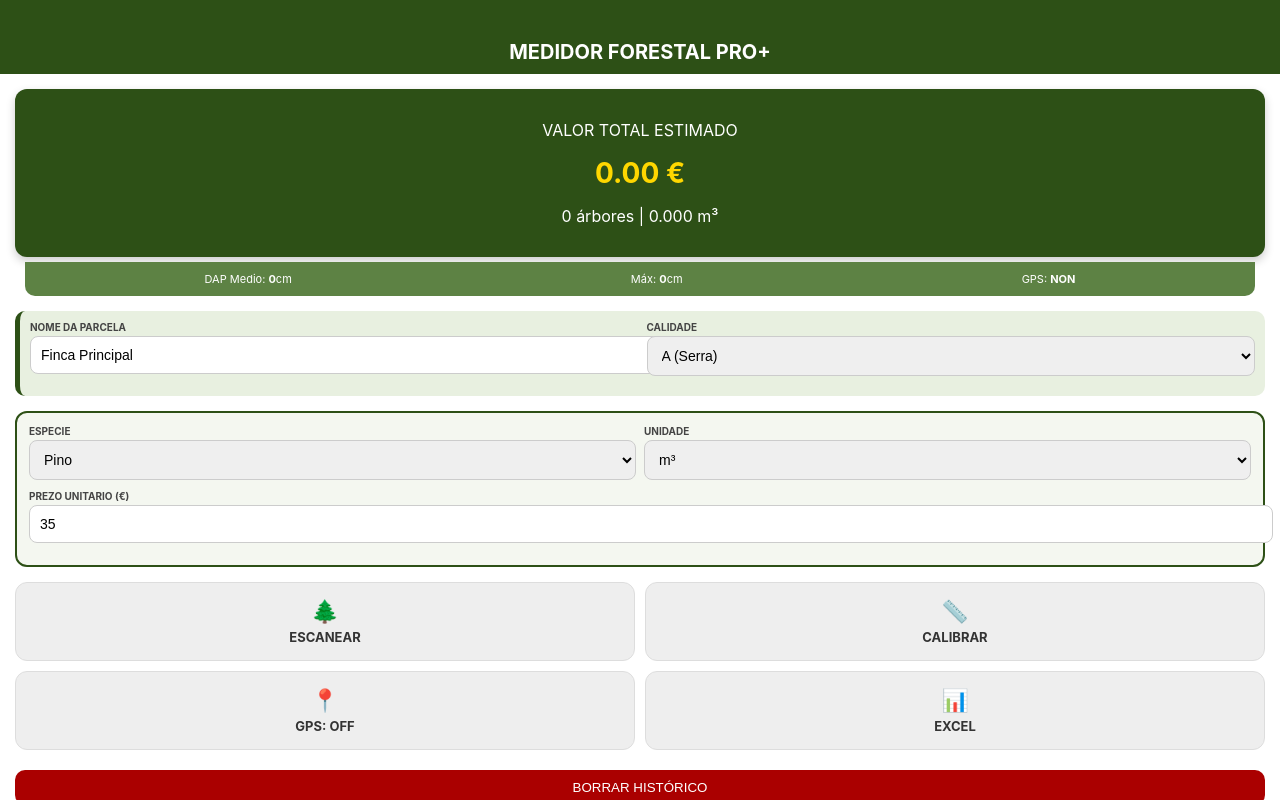
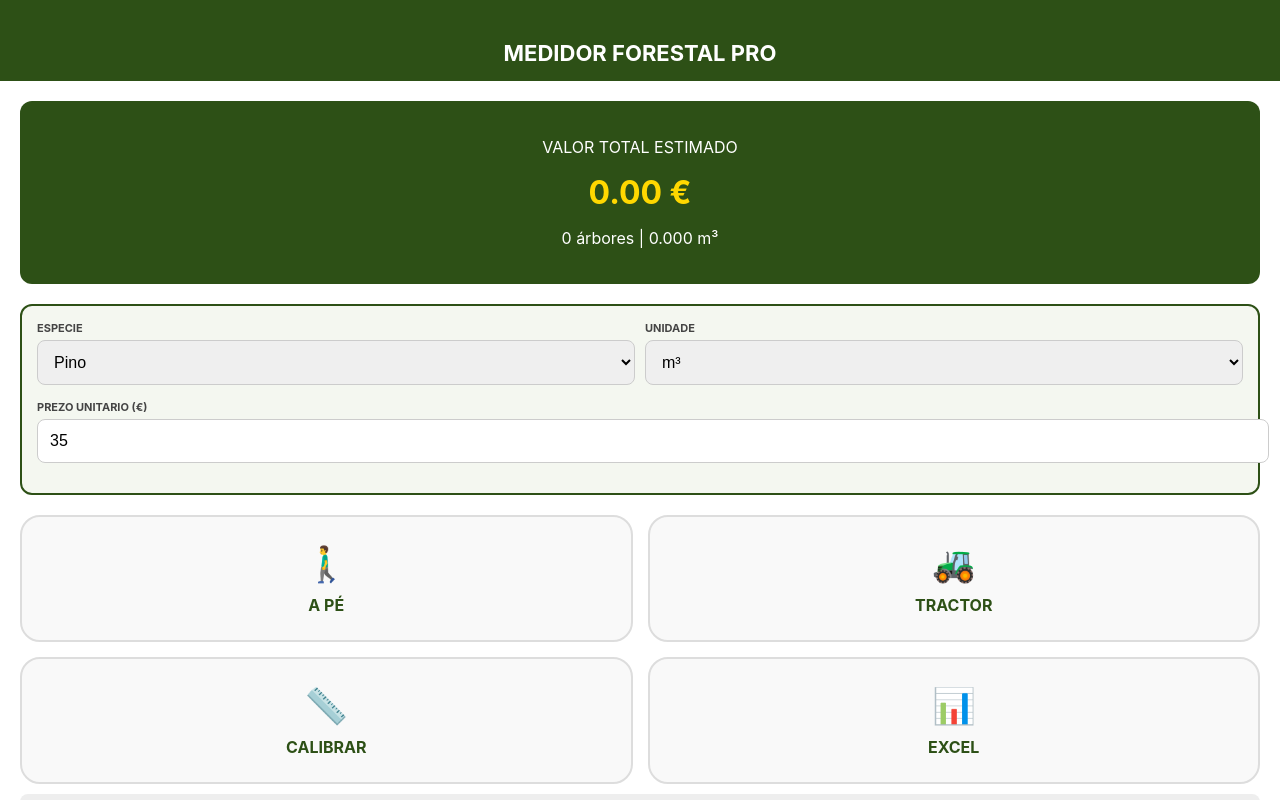
Before and after one commit to jamanteiga/ForestMeasure, a plain HTML site: page index.html in a window 1280 px wide. Drawn offline with Linux system fonts and the light colour scheme.

Commit message:
Add files via upload

```diff
--- a/index.html
+++ b/index.html
@@ -3,90 +3,62 @@
 <head>
     <meta charset="UTF-8">
     <meta name="viewport" content="width=device-width, initial-scale=1.0, viewport-fit=cover">
-    <title>Medidor Forestal Pro + Plus</title>
+    <title>Medidor Forestal Pro</title>
 
     <script src="https://cdn.sheetjs.com/xlsx-0.20.0/package/dist/xlsx.full.min.js"></script>
 
     <style>
-        :root { --primary: #2d5016; --bg: #ffffff; --accent: #ffd700; --sec: #5d8244; }
+        :root { --primary: #2d5016; --bg: #ffffff; --accent: #ffd700; }
         body { font-family: -apple-system, sans-serif; background: var(--bg); margin: 0; overflow: hidden; height: 100vh; color: #333; }
 
-        .header { background: var(--primary); color: white; padding: 40px 15px 10px; text-align: center; }
-        .header h1 { margin: 0; font-size: 20px; text-transform: uppercase; }
+        .header { background: var(--primary); color: white; padding: 40px 15px 15px; text-align: center; }
+        .header h1 { margin: 0; font-size: 22px; text-transform: uppercase; }
 
         .screen { display: none; width: 100%; height: 100%; flex-direction: column; }
         .screen.active { display: flex; }
-        .content { padding: 15px; flex: 1; overflow-y: auto; padding-bottom: 80px; }
+        .content { padding: 20px; flex: 1; overflow-y: auto; padding-bottom: 100px; }
 
-        /* MARCADOR PRINCIPAL */
-        .total-display { background: var(--primary); color: white; padding: 15px; border-radius: 12px; text-align: center; margin-bottom: 15px; box-shadow: 0 4px 10px rgba(0,0,0,0.2); }
-        .total-display h2 { margin: 0; font-size: 28px; color: var(--accent); }
-
-        /* NOVO: PANEL DE ESTATÍSTICAS RÁPIDAS */
-        .stats-bar { display: flex; justify-content: space-around; background: var(--sec); margin: -10px 10px 15px; padding: 10px; border-radius: 0 0 10px 10px; color: white; font-size: 11px; }
+        /* MARCADOR DE CARTOS */
+        .total-display { background: var(--primary); color: white; padding: 20px; border-radius: 12px; text-align: center; margin-bottom: 20px; }
+        .total-display h2 { margin: 0; font-size: 32px; color: var(--accent); }
 
         /* CONFIGURACIÓN */
-        .config-box { background: #f4f7f0; padding: 12px; border-radius: 12px; border: 2px solid #2d5016; margin-bottom: 15px; }
-        .row { display: flex; gap: 8px; margin-bottom: 10px; }
+        .config-box { background: #f4f7f0; padding: 15px; border-radius: 12px; border: 2px solid #2d5016; margin-bottom: 20px; }
+        .row { display: flex; gap: 10px; margin-bottom: 15px; }
         .col { flex: 1; }
-        label { font-size: 10px; font-weight: bold; color: #444; display: block; margin-bottom: 3px; }
-        select, input { width: 100%; padding: 10px; border-radius: 8px; border: 1px solid #ccc; font-size: 14px; }
+        label { font-size: 11px; font-weight: bold; color: #444; display: block; margin-bottom: 5px; }
+        select, input { width: 100%; padding: 12px; border-radius: 8px; border: 1px solid #ccc; font-size: 16px; }
 
-        /* NOVO: SELECTOR DE CALIDADE E PARCELA */
-        .extra-tools { background: #e8f0e0; padding: 10px; border-radius: 10px; margin-bottom: 15px; border-left: 5px solid var(--primary); }
+        /* BOTÓNS PRINCIPAIS (OS QUE QUERES) */
+        .menu-grid { display: grid; grid-template-columns: 1fr 1fr; gap: 15px; }
+        .menu-item { background: #f9f9f9; border: 2px solid #ddd; border-radius: 20px; padding: 25px 10px; text-align: center; cursor: pointer; }
+        .menu-item:active { background: #eee; }
+        .icon { font-size: 35px; display: block; margin-bottom: 10px; }
+        .menu-item b { font-size: 16px; color: var(--primary); }
 
-        /* BOTÓNS */
-        .grid { display: grid; grid-template-columns: 1fr 1fr; gap: 10px; }
-        .card { background: #eee; border-radius: 12px; padding: 15px 5px; text-align: center; font-weight: bold; cursor: pointer; font-size: 13px; border: 1px solid #ddd; }
-        .icon { font-size: 22px; display: block; margin-bottom: 5px; }
-
-        /* VISOR CÁMARA (INTACTO) */
+        /* VISOR CÁMARA */
         .visor-cont { flex: 1; position: relative; background: #000; }
         video { width: 100%; height: 100%; object-fit: cover; }
-        .linea { position: absolute; width: 60px; height: 80%; top: 10%; border-left: 5px solid red; cursor: pointer; z-index: 10; transform: translateX(-50%); background: rgba(255,0,0,0.1); }
+        .linea { position: absolute; width: 50px; height: 80%; top: 10%; border-left: 5px solid red; cursor: pointer; z-index: 10; transform: translateX(-50%); background: rgba(255,0,0,0.1); }
         .reticula { position: absolute; top: 50%; left: 50%; transform: translate(-50%, -50%); width: 140px; height: 200px; border: 3px solid rgba(255,255,255,0.4); border-radius: 15px; pointer-events: none; }
-        .reticula.scan { border-color: #00ff00; background: rgba(0,255,0,0.2); }
-
-        /* NOVO: SENSOR DE ALTURA (UI) */
-        .height-ui { position: absolute; top: 20px; right: 20px; background: rgba(0,0,0,0.6); color: white; padding: 10px; border-radius: 10px; font-size: 12px; text-align: center; }
+        .reticula.scan { border-color: #00ff00; background: rgba(0,255,0,0.1); }
 
         .btn-ui { position: absolute; bottom: 30px; left: 20px; right: 20px; background: rgba(255,255,255,0.9); padding: 15px; border-radius: 15px; text-align: center; }
         .btn-main { background: var(--primary); color: white; padding: 15px; border: none; border-radius: 10px; width: 100%; font-weight: bold; }
+
+        .extra-stats { font-size: 12px; margin-top: 10px; color: #666; display: flex; justify-content: space-around; background: #eee; padding: 10px; border-radius: 8px; }
     </style>
 </head>
 <body>
 
     <section id="home" class="screen active">
-        <div class="header"><h1>Medidor Forestal Pro+</h1></div>
+        <div class="header"><h1>Medidor Forestal Pro</h1></div>
         <div class="content">
 
             <div class="total-display">
                 <p>VALOR TOTAL ESTIMADO</p>
                 <h2 id="display-euros">0.00 €</h2>
                 <p><span id="display-count">0</span> árbores | <span id="display-vol">0.000</span> <span id="lbl-uni">m³</span></p>
-            </div>
-
-            <div class="stats-bar">
-                <div>DAP Medio: <b id="stat-dap">0</b>cm</div>
-                <div>Máx: <b id="stat-max">0</b>cm</div>
-                <div>GPS: <b id="stat-gps">NON</b></div>
-            </div>
-
-            <div class="extra-tools">
-                <div class="row">
-                    <div class="col">
-                        <label>NOME DA PARCELA</label>
-                        <input type="text" id="parcela-nome" value="Finca Principal">
-                    </div>
-                    <div class="col">
-                        <label>CALIDADE</label>
-                        <select id="calidade">
-                            <option value="A (Serra)">A (Serra)</option>
-                            <option value="B (Pau)">B (Pau)</option>
-                            <option value="C (Triturar)">C (Triturar)</option>
-                        </select>
-                    </div>
-                </div>
             </div>
 
             <div class="config-box">
@@ -115,24 +87,26 @@
                 </div>
             </div>
 
-            <div class="grid">
-                <div class="card" onclick="abrirCamara('medir')"><span class="icon">🌲</span>ESCANEAR</div>
-                <div class="card" onclick="abrirCamara('calib')"><span class="icon">📏</span>CALIBRAR</div>
-                <div class="card" onclick="toggleGPS()"><span class="icon">📍</span>GPS: <span id="gps-status">OFF</span></div>
-                <div class="card" onclick="exportar()"><span class="icon">📊</span>EXCEL</div>
+            <div class="menu-grid">
+                <div class="menu-item" onclick="abrirCamara('medir')"><span class="icon">🚶‍♂️</span><b>A PÉ</b></div>
+                <div class="menu-item" onclick="abrirCamara('medir')"><span class="icon">🚜</span><b>TRACTOR</b></div>
+                <div class="menu-item" onclick="abrirCamara('calib')"><span class="icon">📏</span><b>CALIBRAR</b></div>
+                <div class="menu-item" onclick="exportar()"><span class="icon">📊</span><b>EXCEL</b></div>
             </div>
 
-            <button onclick="limpar()" style="margin-top:20px; background:#aa0000; color:white; border:none; padding:10px; width:100%; border-radius:10px;">BORRAR HISTÓRICO</button>
+            <div class="extra-stats">
+                <span>DAP Medio: <b id="stat-dap">0</b>cm</span>
+                <span>Máx: <b id="stat-max">0</b>cm</span>
+                <span onclick="toggleGPS()" style="color:blue; text-decoration:underline;">GPS: <b id="gps-status">OFF</b></span>
+            </div>
+
+            <button onclick="limpar()" style="margin-top:20px; background:#aa0000; color:white; border:none; padding:12px; width:100%; border-radius:10px;">BORRAR TODO</button>
         </div>
     </section>
 
     <section id="cam-screen" class="screen">
         <div class="visor-cont">
             <video id="video" autoplay playsinline></video>
-
-            <div class="height-ui" id="height-ui" style="display:none;">
-                ALTURA ESTIMADA<br><b style="font-size:18px;">14.5 m</b>
-            </div>
 
             <div id="calib-ui" style="display:none;">
                 <div id="L1" class="linea" style="left: 30%;" onclick="moverLinha('L1')"></div>
@@ -151,24 +125,26 @@
     </section>
 
     <script>
-        let inventario = JSON.parse(localStorage.getItem('forest_v5_data')) || [];
-        let factorCalibracion = parseFloat(localStorage.getItem('forest_v5_factor')) || 1.0;
+        let inventario = JSON.parse(localStorage.getItem('madeira_data_v6')) || [];
+        let factorCalibracion = parseFloat(localStorage.getItem('madeira_factor_v6')) || 1.0;
         let gpsActivo = false;
-        let coords = { lat: "N/A", lon: "N/A" };
+        let coords = { lat: "-", lon: "-" };
         let stream = null;
         let pL1 = 30, pL2 = 70;
         let modoActual = '';
 
+        function cambiarUnidade() {
+            document.getElementById('lbl-uni').innerText = document.getElementById('unidade').value === 'm3' ? 'm³' : 'tn';
+            actualizarMarcador();
+        }
+
         function toggleGPS() {
             gpsActivo = !gpsActivo;
             document.getElementById('gps-status').innerText = gpsActivo ? "ON" : "OFF";
-            document.getElementById('stat-gps').innerText = gpsActivo ? "SI" : "NON";
-            if(gpsActivo) {
-                navigator.geolocation.watchPosition(p => {
-                    coords.lat = p.coords.latitude.toFixed(6);
-                    coords.lon = p.coords.longitude.toFixed(6);
-                });
-            }
+            if(gpsActivo) navigator.geolocation.getCurrentPosition(p => {
+                coords.lat = p.coords.latitude.toFixed(6);
+                coords.lon = p.coords.longitude.toFixed(6);
+            });
         }
 
         async function abrirCamara(modo) {
@@ -177,19 +153,18 @@
             document.getElementById('cam-screen').classList.add('active');
             document.getElementById('calib-ui').style.display = modo === 'calib' ? 'block' : 'none';
             document.getElementById('medir-ui').style.display = modo === 'medir' ? 'block' : 'none';
-            document.getElementById('height-ui').style.display = modo === 'medir' ? 'block' : 'none';
 
             try {
                 stream = await navigator.mediaDevices.getUserMedia({ video: { facingMode: 'environment' } });
                 document.getElementById('video').srcObject = stream;
                 if(modo === 'medir') motorMedicion();
-            } catch (err) { alert("Erro cámara"); pecharCamara(); }
+            } catch (err) { alert("Erro de cámara"); pecharCamara(); }
         }
 
         function pecharCamara() {
             if(modoActual === 'calib') {
                 factorCalibracion = 300 / Math.abs(pL2 - pL1);
-                localStorage.setItem('forest_v5_factor', factorCalibracion);
+                localStorage.setItem('madeira_factor_v6', factorCalibracion);
             }
             if(stream) stream.getTracks().forEach(t => t.stop());
             document.getElementById('cam-screen').classList.remove('active');
@@ -214,32 +189,28 @@
         function rexistrarArbore() {
             const ret = document.getElementById('reticula');
             ret.classList.add('scan');
-
-            let dap = ((12 + Math.random() * 25) * factorCalibracion / 10).toFixed(1);
+            let dap = ((15 + Math.random() * 20) * factorCalibracion / 10).toFixed(1);
             let prezoUni = parseFloat(document.getElementById('prezo-unidade').value);
             let vol = (0.000075 * Math.pow(dap, 2.4)).toFixed(3);
 
             inventario.push({
-                parcela: document.getElementById('parcela-nome').value,
                 especie: document.getElementById('tipo-madeira').value,
-                calidade: document.getElementById('calidade').value,
                 dap: dap,
                 vol: vol,
-                prezo: (vol * prezoUni).toFixed(2),
-                lat: coords.lat,
-                lon: coords.lon,
-                data: new Date().toLocaleString()
+                valor: (vol * prezoUni).toFixed(2),
+                lat: coords.lat, lon: coords.lon,
+                hora: new Date().toLocaleTimeString()
             });
 
-            document.getElementById('info-envivo').innerText = dap + "cm | +" + (vol * prezoUni).toFixed(2) + "€";
-            localStorage.setItem('forest_v5_data', JSON.stringify(inventario));
-            setTimeout(() => { ret.classList.remove('scan'); }, 800);
+            document.getElementById('info-envivo').innerText = "+" + (vol * prezoUni).toFixed(2) + " €";
+            localStorage.setItem('madeira_data_v6', JSON.stringify(inventario));
+            setTimeout(() => { ret.classList.remove('scan'); }, 1000);
         }
 
         function actualizarMarcador() {
             let eur = 0, vol = 0, daps = 0, max = 0;
             inventario.forEach(i => {
-                eur += parseFloat(i.prezo);
+                eur += parseFloat(i.valor);
                 vol += parseFloat(i.vol);
                 daps += parseFloat(i.dap);
                 if(parseFloat(i.dap) > max) max = parseFloat(i.dap);
@@ -254,11 +225,11 @@
         function exportar() {
             const ws = XLSX.utils.json_to_sheet(inventario);
             const wb = XLSX.utils.book_new();
-            XLSX.utils.book_append_sheet(wb, ws, "Inventario");
-            XLSX.writeFile(wb, "Informe_Monte_Completo.xlsx");
+            XLSX.utils.book_append_sheet(wb, ws, "Finca");
+            XLSX.writeFile(wb, "Inventario_Monte.xlsx");
         }
 
-        function limpar() { if(confirm("Borrar todo?")) { inventario = []; localStorage.removeItem('forest_v5_data'); actualizarMarcador(); } }
+        function limpar() { if(confirm("Borrar todo?")) { inventario = []; localStorage.removeItem('madeira_data_v6'); actualizarMarcador(); } }
 
         actualizarMarcador();
     </script>
```
